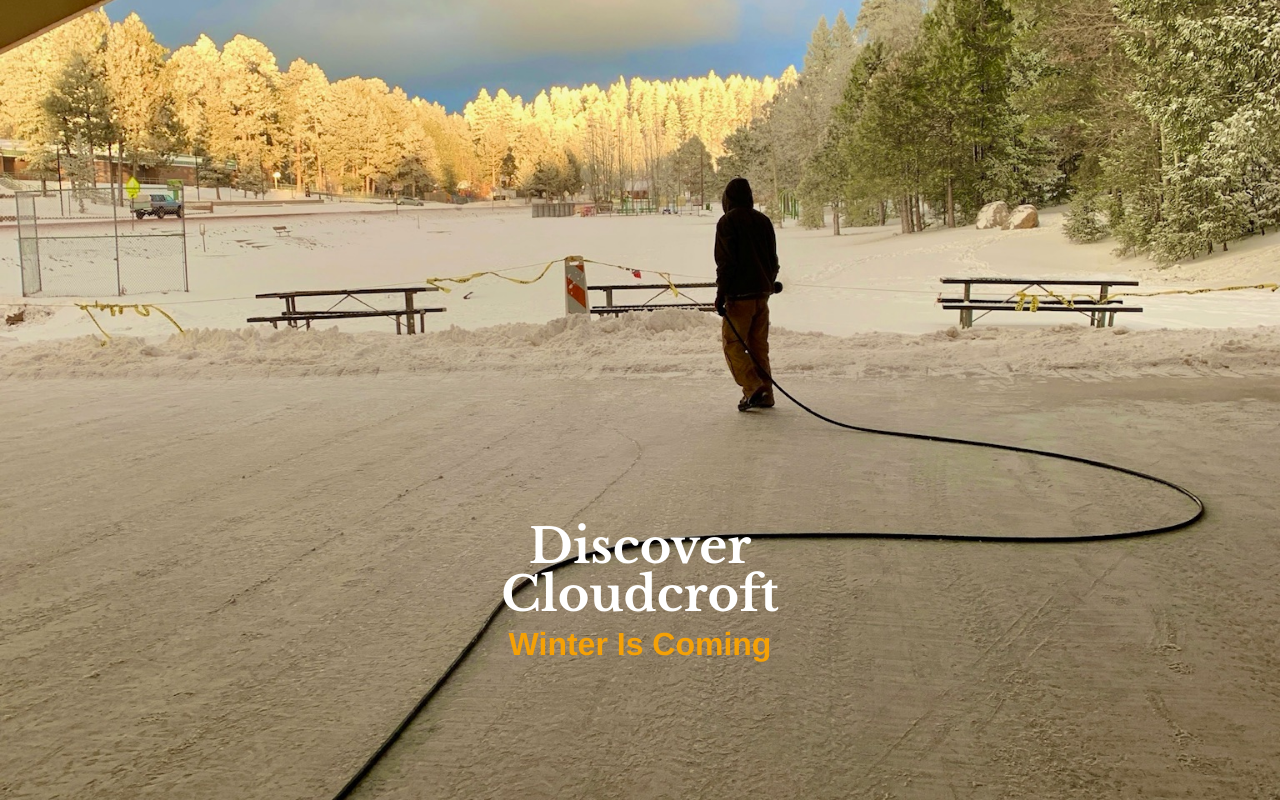
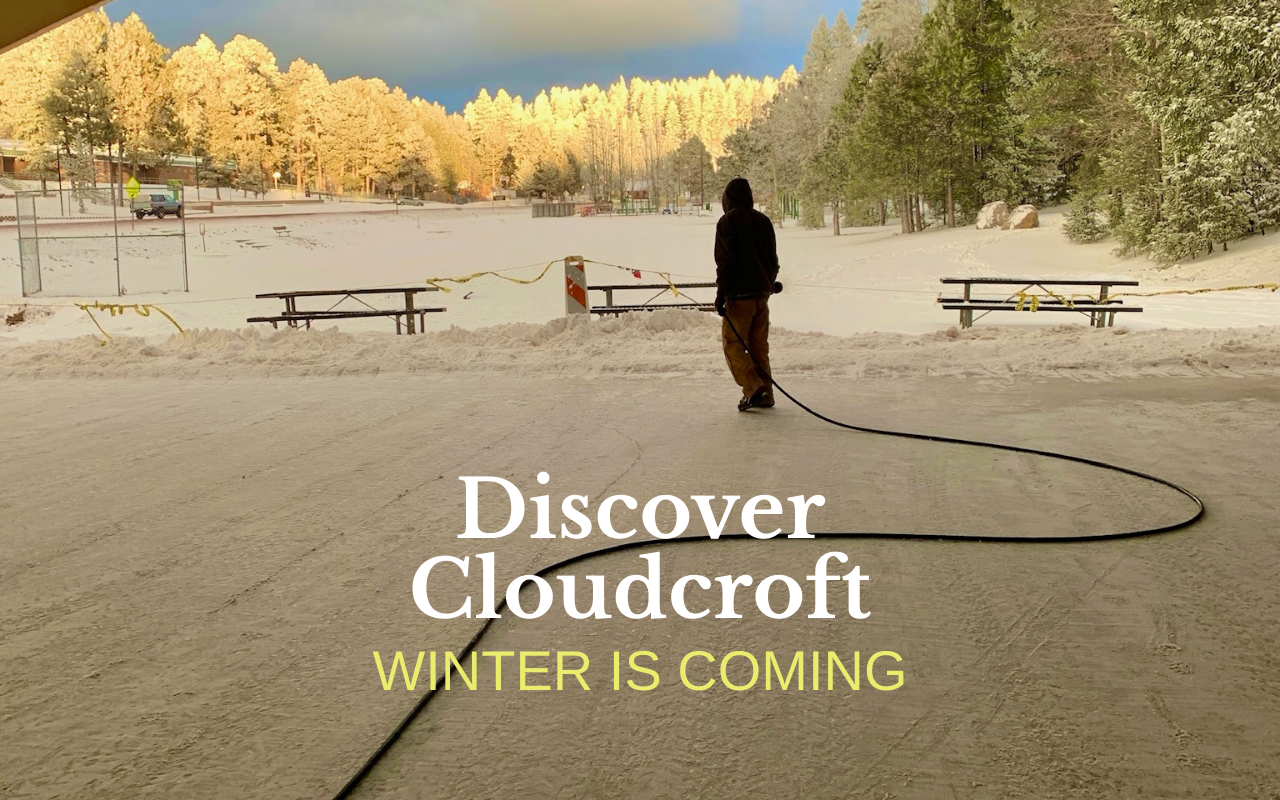
Before and after one commit to chrishea/discoverCloudcroft, a plain HTML site: page Index.html in a window 1280 px wide. Drawn offline with nearby package versions, Linux system fonts and the light colour scheme.

Commit message:
Update Index.html

```diff
--- a/Index.html
+++ b/Index.html
@@ -25,7 +25,7 @@
         }
 
         h1 {
-            font-size: 3em;
+            font-size: 10vh;
             line-height:1em;
             margin:0;
             margin-top:50vh;
@@ -36,11 +36,11 @@
 
         p {
             font-family: 'Franklin Gothic Medium', 'Arial Narrow', Arial, sans-serif;
-            font-size: 2em;
-            font-weight:700;
-            text-align:center
+            font-size: 7vh;
+            font-weight:100;
             text-transform:uppercase;
-            color:rgb(245, 161, 5);
+            text-align:center;
+            color:rgb(234, 236, 109);
             margin: 1vh 0 0.5em 0;
 
         }
```
